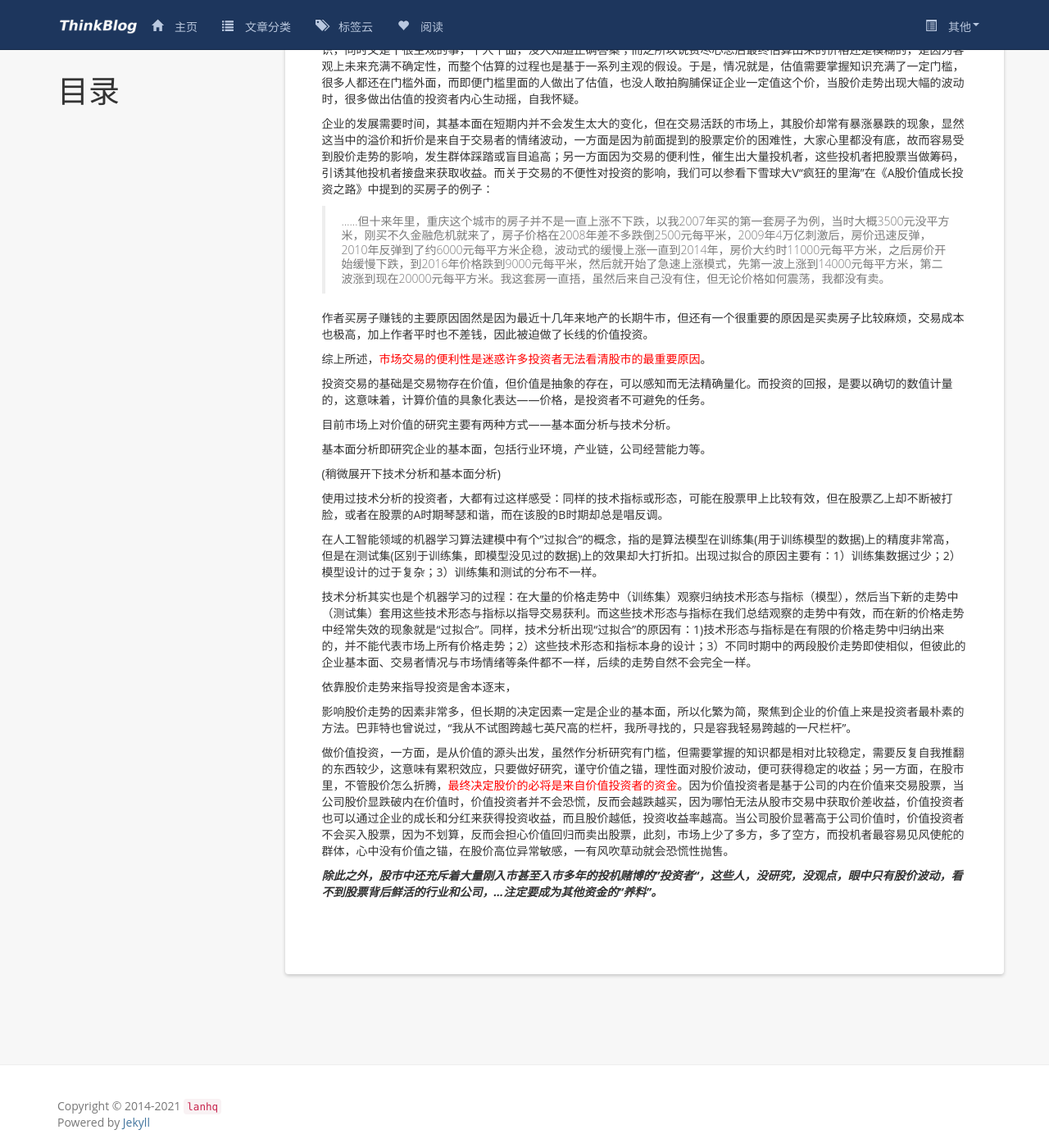
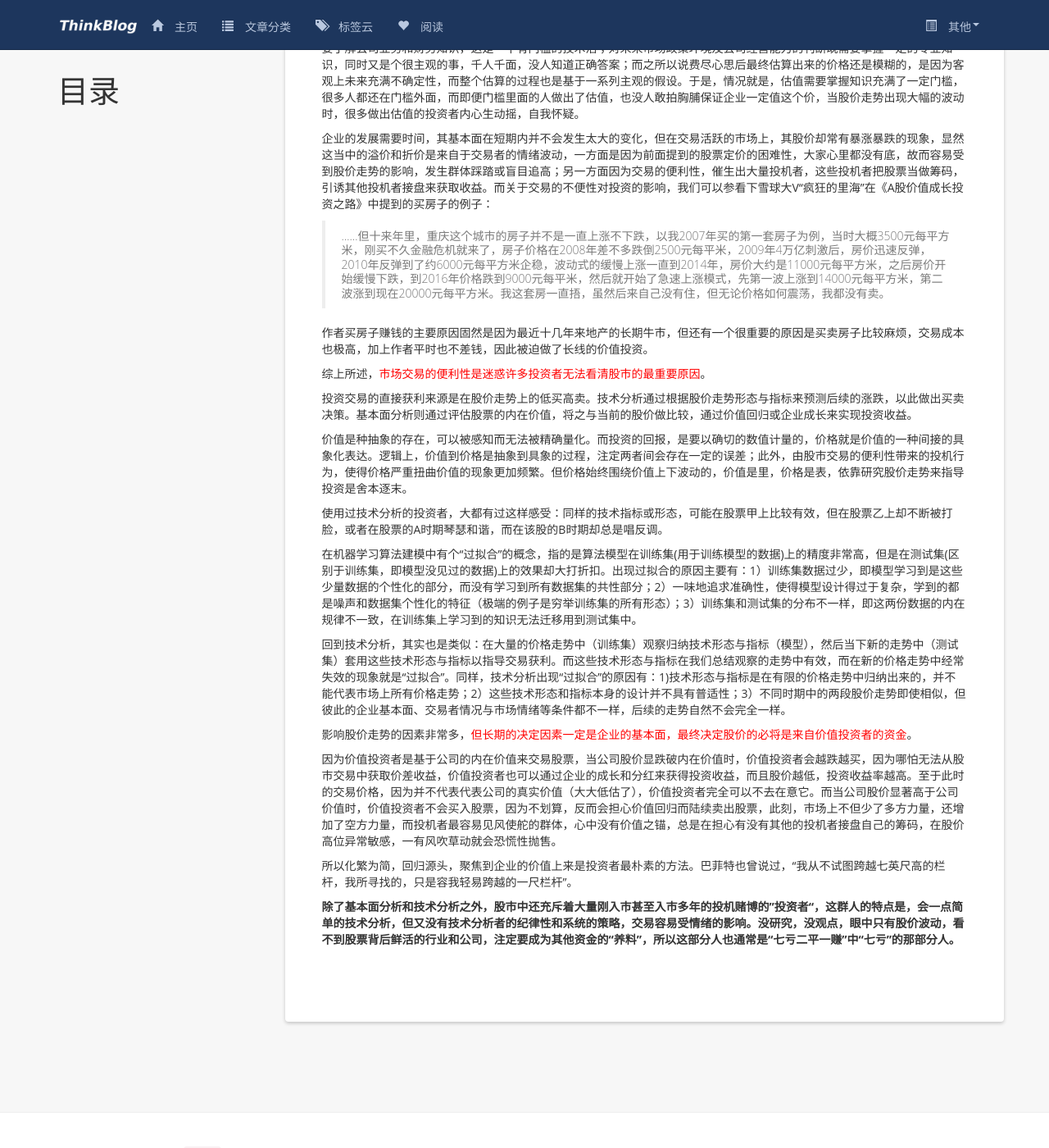
Before and after one commit to Brook-Lan/Brook-Lan.github.io, a Jekyll site: the page built from _posts/2021/2021-03-09-the-veil-of-stock-market.md, in a window 1280 px wide and 1400 px high, scrolled down 958 px. Shown: the whole window at 82% size. Built offline with Jekyll 4.4.1, drawn with Linux system fonts in a browser that asks for light colours; nearby versions of some CDN libraries; comment, search, counter and statistics services are not loaded; some of the changed text lies outside the part shown.

Commit message:
fix: 完成《揭开股市的面纱》

```diff
--- a/_posts/2021/2021-03-09-the-veil-of-stock-market.md
+++ b/_posts/2021/2021-03-09-the-veil-of-stock-market.md
@@ -9,11 +9,11 @@
 {:toc}
 
 
-想要在股市中生存，必须先了解股市。那么该如何看待股市？
+人从一出生就开始如饥似渴地感知周围的世界，逐渐形成自己的世界观，包括对整个世界以及人与世界关系的总的看法和根本观点，进而逐步形成人生观和价值观，可以说，世界观是一个人的人生过程中所有行为的源头，对人一生的影响是基础性的。同样，影响投资者在股市中行为的所有因素里，最基础的是他对股市的认知和看法，在了解了股市全貌后，形成自己的投资哲学和方法，再通过实践，查缺补漏，学习掌握必要的知识和磨炼必备的心智。所以投资者想要进入股市，必须先好好了解股市。
 
-在人的一生中，世界观起着决定性作用。
+那么，股市到底长什么样子？
 
-在我看来，股市 = 股权 + 交易市场，看待股市可以从这两个角度入手。
+在我看来，股市 = 股权 + 交易市场，认识股市可以从这两个角度入手。
 
 首先我们单看股权，即不考虑交易市场（可以看成没有上市的公司）。股权代表公司，倘若公司经营良好，则股权持有者靠公司的分红来获取收益。而如果因为其他原因想转让股权，则需要股权持有者主动取接触寻找其他有意向的人来订立转让协议（这意味着流动性较差），卖的人肯定不愿意贱卖，而因为交易流动性差，买的人也不愿买贵了，所以我们认为最终的成交价格相对合理。这个过程便是价值投资者认为的股票背后的意义，买股票就是买公司，收益来自公司的分红，及卖出公司时的价格相对当初买入时的差价（这部分差价来自公司的成长增值）。
 
@@ -25,34 +25,26 @@
 
 企业的发展需要时间，其基本面在短期内并不会发生太大的变化，但在交易活跃的市场上，其股价却常有暴涨暴跌的现象，显然这当中的溢价和折价是来自于交易者的情绪波动，一方面是因为前面提到的股票定价的困难性，大家心里都没有底，故而容易受到股价走势的影响，发生群体踩踏或盲目追高；另一方面因为交易的便利性，催生出大量投机者，这些投机者把股票当做筹码，引诱其他投机者接盘来获取收益。而关于交易的不便性对投资的影响，我们可以参看下雪球大V“疯狂的里海”在《A股价值成长投资之路》中提到的买房子的例子：
 
-> ……但十来年里，重庆这个城市的房子并不是一直上涨不下跌，以我2007年买的第一套房子为例，当时大概3500元没平方米，刚买不久金融危机就来了，房子价格在2008年差不多跌倒2500元每平米，2009年4万亿刺激后，房价迅速反弹，2010年反弹到了约6000元每平方米企稳，波动式的缓慢上涨一直到2014年，房价大约时11000元每平方米，之后房价开始缓慢下跌，到2016年价格跌到9000元每平米，然后就开始了急速上涨模式，先第一波上涨到14000元每平方米，第二波涨到现在20000元每平方米。我这套房一直捂，虽然后来自己没有住，但无论价格如何震荡，我都没有卖。
+> ……但十来年里，重庆这个城市的房子并不是一直上涨不下跌，以我2007年买的第一套房子为例，当时大概3500元每平方米，刚买不久金融危机就来了，房子价格在2008年差不多跌倒2500元每平米，2009年4万亿刺激后，房价迅速反弹，2010年反弹到了约6000元每平方米企稳，波动式的缓慢上涨一直到2014年，房价大约是11000元每平方米，之后房价开始缓慢下跌，到2016年价格跌到9000元每平米，然后就开始了急速上涨模式，先第一波上涨到14000元每平方米，第二波涨到现在20000元每平方米。我这套房一直捂，虽然后来自己没有住，但无论价格如何震荡，我都没有卖。
 
 作者买房子赚钱的主要原因固然是因为最近十几年来地产的长期牛市，但还有一个很重要的原因是买卖房子比较麻烦，交易成本也极高，加上作者平时也不差钱，因此被迫做了长线的价值投资。
 
 综上所述，<span style="color:red">市场交易的便利性是迷惑许多投资者无法看清股市的最重要原因</span>。
 
-投资交易的基础是交易物存在价值，但价值是抽象的存在，可以感知而无法精确量化。而投资的回报，是要以确切的数值计量的，这意味着，计算价值的具象化表达——价格，是投资者不可避免的任务。
+投资交易的直接获利来源是在股价走势上的低买高卖。技术分析通过根据股价走势形态与指标来预测后续的涨跌，以此做出买卖决策。基本面分析则通过评估股票的内在价值，将之与当前的股价做比较，通过价值回归或企业成长来实现投资收益。
 
-目前市场上对价值的研究主要有两种方式——基本面分析与技术分析。
-
-基本面分析即研究企业的基本面，包括行业环境，产业链，公司经营能力等。
-
-(稍微展开下技术分析和基本面分析)
+价值是种抽象的存在，可以被感知而无法被精确量化。而投资的回报，是要以确切的数值计量的，价格就是价值的一种间接的具象化表达。逻辑上，价值到价格是抽象到具象的过程，注定两者间会存在一定的误差；此外，由股市交易的便利性带来的投机行为，使得价格严重扭曲价值的现象更加频繁。但价格始终围绕价值上下波动的，价值是里，价格是表，依靠研究股价走势来指导投资是舍本逐末。
 
 使用过技术分析的投资者，大都有过这样感受：同样的技术指标或形态，可能在股票甲上比较有效，但在股票乙上却不断被打脸，或者在股票的A时期琴瑟和谐，而在该股的B时期却总是唱反调。
 
-在人工智能领域的机器学习算法建模中有个”过拟合”的概念，指的是算法模型在训练集(用于训练模型的数据)上的精度非常高，但是在测试集(区别于训练集，即模型没见过的数据)上的效果却大打折扣。出现过拟合的原因主要有：1）训练集数据过少；2）模型设计的过于复杂；3）训练集和测试的分布不一样。
+在机器学习算法建模中有个“过拟合”的概念，指的是算法模型在训练集(用于训练模型的数据)上的精度非常高，但是在测试集(区别于训练集，即模型没见过的数据)上的效果却大打折扣。出现过拟合的原因主要有：1）训练集数据过少，即模型学习到是这些少量数据的个性化的部分，而没有学习到所有数据集的共性部分；2）一味地追求准确性，使得模型设计得过于复杂，学到的都是噪声和数据集个性化的特征（极端的例子是穷举训练集的所有形态）；3）训练集和测试集的分布不一样，即这两份数据的内在规律不一致，在训练集上学习到的知识无法迁移用到测试集中。
 
-技术分析其实也是个机器学习的过程：在大量的价格走势中（训练集）观察归纳技术形态与指标（模型），然后当下新的走势中（测试集）套用这些技术形态与指标以指导交易获利。而这些技术形态与指标在我们总结观察的走势中有效，而在新的价格走势中经常失效的现象就是“过拟合”。同样，技术分析出现“过拟合”的原因有：1)技术形态与指标是在有限的价格走势中归纳出来的，并不能代表市场上所有价格走势；2）这些技术形态和指标本身的设计；3）不同时期中的两段股价走势即使相似，但彼此的企业基本面、交易者情况与市场情绪等条件都不一样，后续的走势自然不会完全一样。
+回到技术分析，其实也是类似：在大量的价格走势中（训练集）观察归纳技术形态与指标（模型），然后当下新的走势中（测试集）套用这些技术形态与指标以指导交易获利。而这些技术形态与指标在我们总结观察的走势中有效，而在新的价格走势中经常失效的现象就是“过拟合”。同样，技术分析出现“过拟合”的原因有：1)技术形态与指标是在有限的价格走势中归纳出来的，并不能代表市场上所有价格走势；2）这些技术形态和指标本身的设计并不具有普适性；3）不同时期中的两段股价走势即使相似，但彼此的企业基本面、交易者情况与市场情绪等条件都不一样，后续的走势自然不会完全一样。
 
-依靠股价走势来指导投资是舍本逐末，
+影响股价走势的因素非常多，<span style="color:red">但长期的决定因素一定是企业的基本面，最终决定股价的必将是来自价值投资者的资金</span>。
 
-影响股价走势的因素非常多，但长期的决定因素一定是企业的基本面，所以化繁为简，聚焦到企业的价值上来是投资者最朴素的方法。巴菲特也曾说过，“我从不试图跨越七英尺高的栏杆，我所寻找的，只是容我轻易跨越的一尺栏杆”。
+因为价值投资者是基于公司的内在价值来交易股票，当公司股价显跌破内在价值时，价值投资者会越跌越买，因为哪怕无法从股市交易中获取价差收益，价值投资者也可以通过企业的成长和分红来获得投资收益，而且股价越低，投资收益率越高。至于此时的交易价格，因为并不代表代表公司的真实价值（大大低估了），价值投资者完全可以不去在意它。而当公司股价显著高于公司价值时，价值投资者不会买入股票，因为不划算，反而会担心价值回归而陆续卖出股票，此刻，市场上不但少了多方力量，还增加了空方力量，而投机者最容易见风使舵的群体，心中没有价值之锚，总是在担心有没有其他的投机者接盘自己的筹码，在股价高位异常敏感，一有风吹草动就会恐慌性抛售。
 
-做价值投资，一方面，是从价值的源头出发，虽然作分析研究有门槛，但需要掌握的知识都是相对比较稳定，需要反复自我推翻的东西较少，这意味有累积效应，只要做好研究，谨守价值之锚，理性面对股价波动，便可获得稳定的收益；另一方面，在股市里，不管股价怎么折腾，<span style="color:red">最终决定股价的必将是来自价值投资者的资金</span>。因为价值投资者是基于公司的内在价值来交易股票，当公司股价显跌破内在价值时，价值投资者并不会恐慌，反而会越跌越买，因为哪怕无法从股市交易中获取价差收益，价值投资者也可以通过企业的成长和分红来获得投资收益，而且股价越低，投资收益率越高。当公司股价显著高于公司价值时，价值投资者不会买入股票，因为不划算，反而会担心价值回归而卖出股票，此刻，市场上少了多方，多了空方，而投机者最容易见风使舵的群体，心中没有价值之锚，在股价高位异常敏感，一有风吹草动就会恐慌性抛售。
+所以化繁为简，回归源头，聚焦到企业的价值上来是投资者最朴素的方法。巴菲特也曾说过，“我从不试图跨越七英尺高的栏杆，我所寻找的，只是容我轻易跨越的一尺栏杆”。
 
-
-
-
-
-***除此之外，股市中还充斥着大量刚入市甚至入市多年的投机赌博的”投资者“，这些人，没研究，没观点，眼中只有股价波动，看不到股票背后鲜活的行业和公司，...注定要成为其他资金的“养料”。***
+**除了基本面分析和技术分析之外，股市中还充斥着大量刚入市甚至入市多年的投机赌博的”投资者“，这群人的特点是，会一点简单的技术分析，但又没有技术分析者的纪律性和系统的策略，交易容易受情绪的影响。没研究，没观点，眼中只有股价波动，看不到股票背后鲜活的行业和公司，注定要成为其他资金的“养料”，所以这部分人也通常是“七亏二平一赚”中“七亏”的那部分人。**
```
Also changed, not shown: other parts of _posts/2021/2021-03-09-the-veil-of-stock-market.md (+1 -1 lines).
